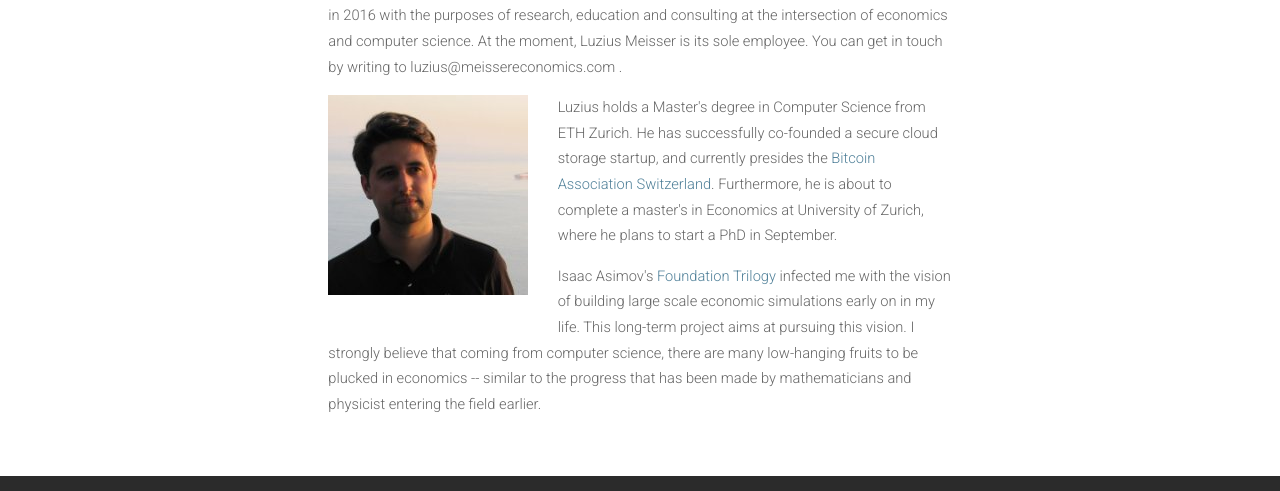
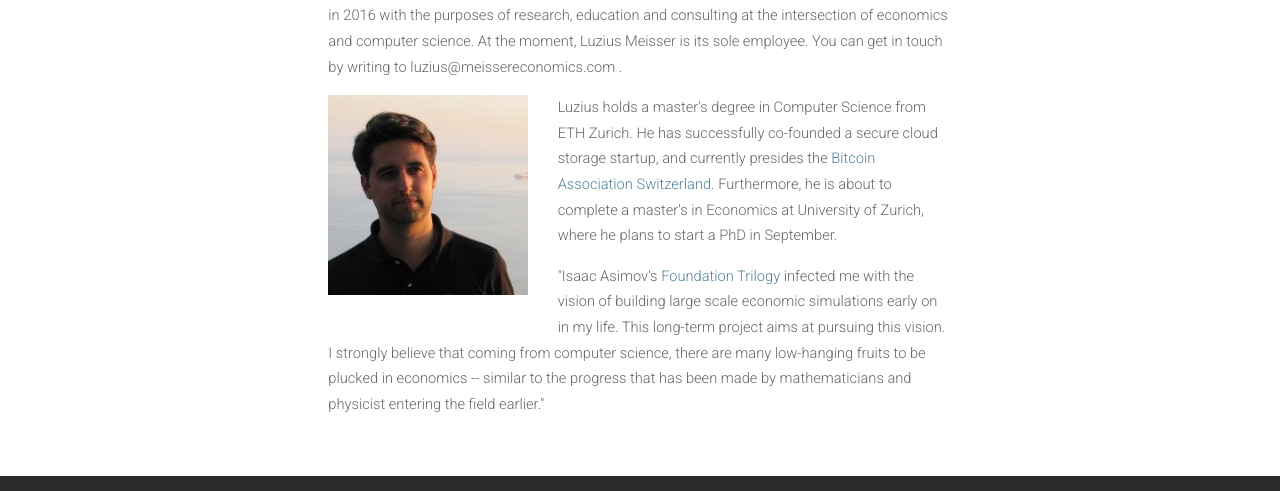
Before and after one commit to meisserecon/www, a Jekyll site: the page built from about.md, in a window 1280 px wide. Shown: the part 550-1041 px from the top of the page. Built offline with Jekyll 4.4.1, drawn with Linux system fonts in a browser that asks for light colours; nearby versions of some CDN libraries.

Commit message:
no message

```diff
--- a/about.md
+++ b/about.md
@@ -5,6 +5,6 @@ permalink: /about/
 ---
 <p>Meisser Economics AG is a Swiss corporation domiziled in the Canton of Zurich. It was founded in 2016 with the purposes of research, education and consulting at the intersection of economics and computer science. At the moment, Luzius Meisser is its sole employee. You can get in touch by writing to luzius@meissereconomics.com .</p>
 
-<p><img src="/assets/images/luzius.jpg" alt="" class="image left"> Luzius holds a Master's degree in Computer Science from ETH Zurich. He has successfully co-founded a secure cloud storage startup, and currently presides the <a href="http://bitcoinassociation.ch/">Bitcoin Association Switzerland</a>. Furthermore, he is about to complete a master's in Economics at University of Zurich, where he plans to start a PhD in September.</p>
+<p><img src="/assets/images/luzius.jpg" alt="" class="image left"> Luzius holds a master's degree in Computer Science from ETH Zurich. He has successfully co-founded a secure cloud storage startup, and currently presides the <a href="http://bitcoinassociation.ch/">Bitcoin Association Switzerland</a>. Furthermore, he is about to complete a master's in Economics at University of Zurich, where he plans to start a PhD in September.</p>
 
-<p>Isaac Asimov's <a href="https://en.wikipedia.org/wiki/Foundation_series">Foundation Trilogy</a> infected me with the vision of building large scale economic simulations early on in my life. This long-term project aims at pursuing this vision. I strongly believe that coming from computer science, there are many low-hanging fruits to be plucked in economics -- similar to the progress that has been made by mathematicians and physicist entering the field earlier.</p>
+<p>"Isaac Asimov's <a href="https://en.wikipedia.org/wiki/Foundation_series">Foundation Trilogy</a> infected me with the vision of building large scale economic simulations early on in my life. This long-term project aims at pursuing this vision. I strongly believe that coming from computer science, there are many low-hanging fruits to be plucked in economics -- similar to the progress that has been made by mathematicians and physicist entering the field earlier."</p>
```
